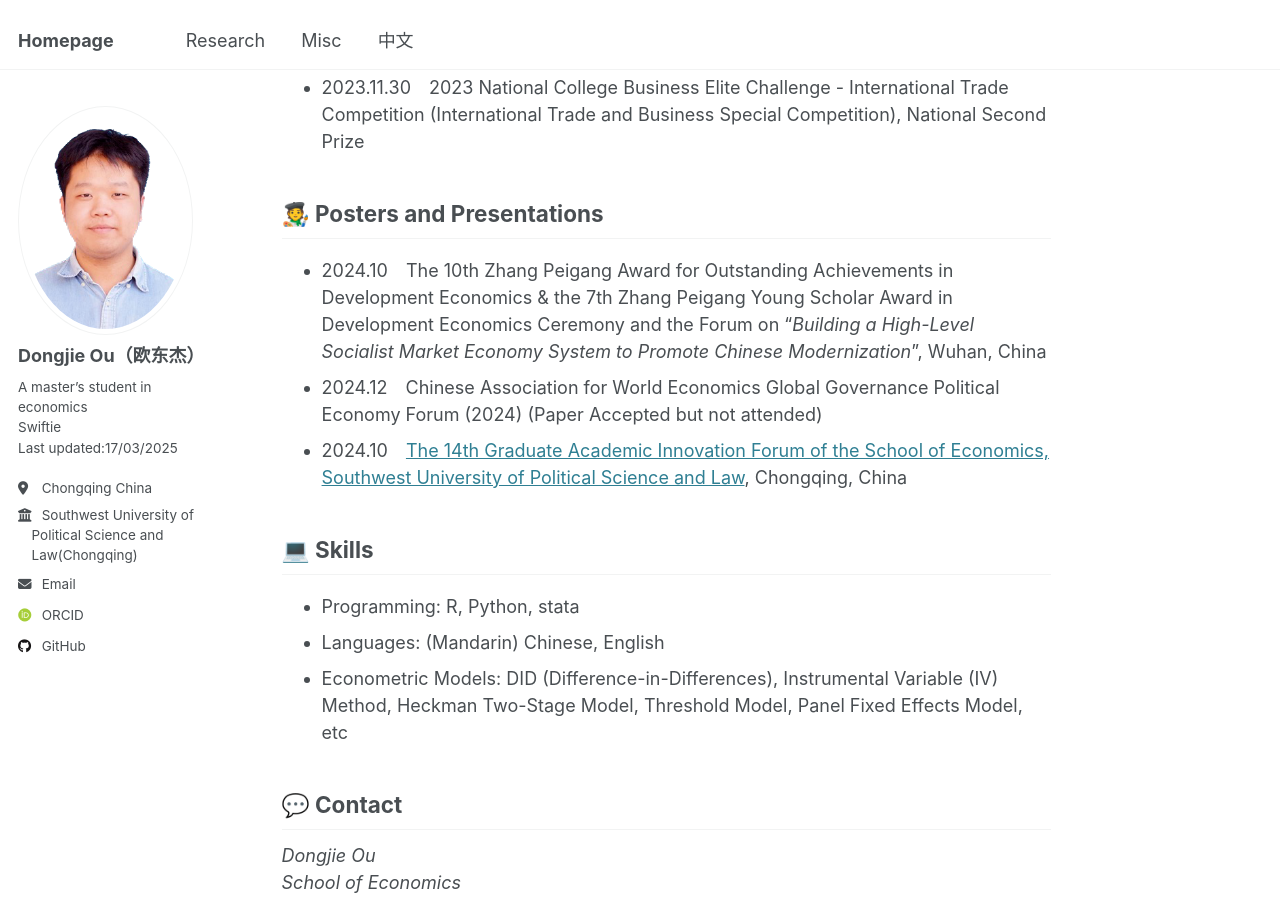
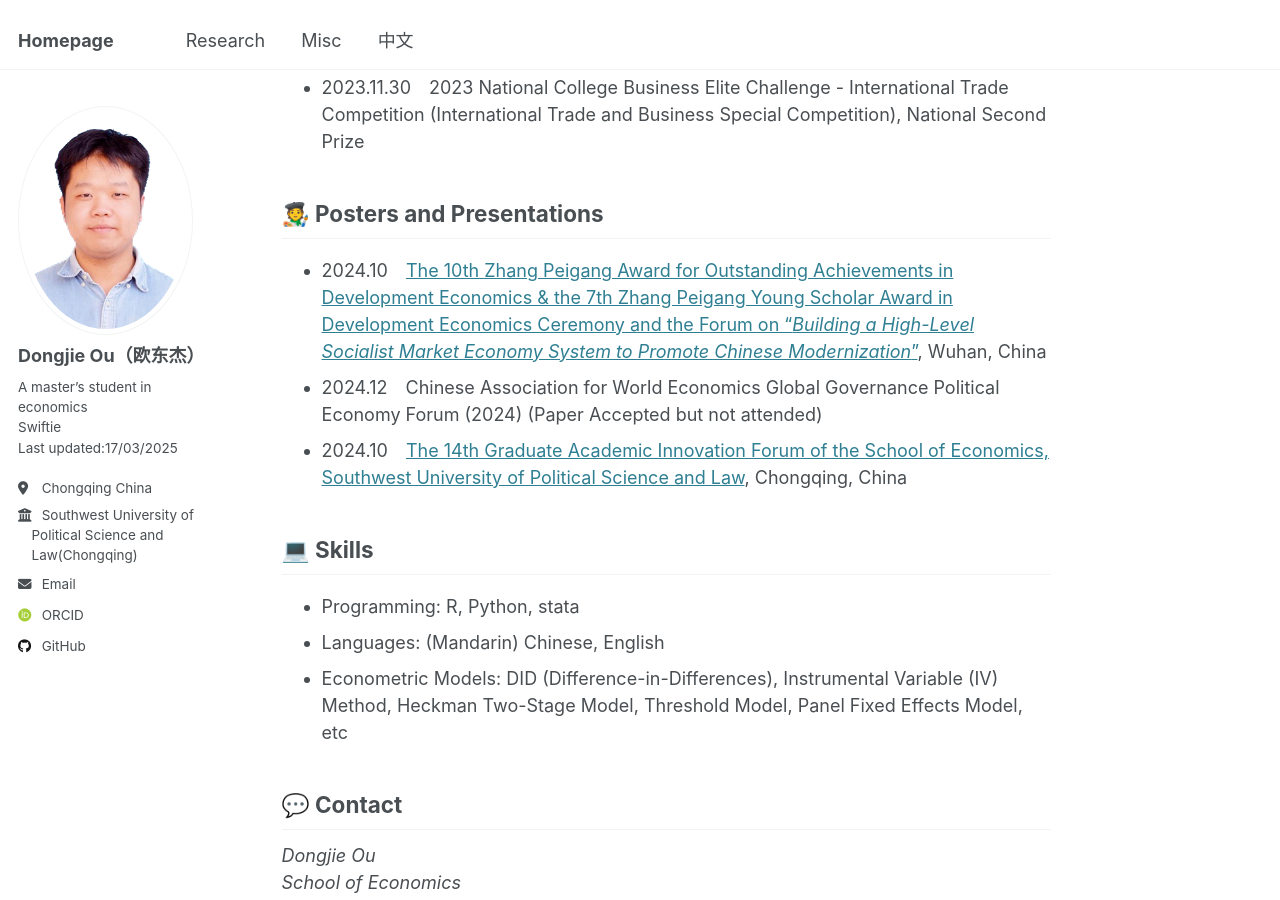
Before and after one commit to oudongjie2001/oudongjie2001.github.io, a Jekyll site: the page built from _pages/about.md, in a window 1280 px wide and 900 px high, scrolled down 2313 px. Built offline with Jekyll 4.4.1, drawn with Linux system fonts in a browser that asks for light colours; some web fonts are replaced; part of the change alters nothing that is shown.

```diff
--- a/_pages/about.md
+++ b/_pages/about.md
@@ -45,7 +45,7 @@ I am an optimistic idealist. Outside of my academic life, I enjoy music, hiking
 - 2023.11.30&emsp;2023 National College Business Elite Challenge - International Trade Competition (International Trade and Business Special Competition), National Second Prize
 
 ## 🧑‍🎨 Posters and Presentations
-- 2024.10&emsp;The 10th Zhang Peigang Award for Outstanding Achievements in Development Economics & the 7th Zhang Peigang Young Scholar Award in Development Economics Ceremony and the Forum on “*Building a High-Level Socialist Market Economy System to Promote Chinese Modernization*”, Wuhan, China
+- 2024.10&emsp;[The 10th Zhang Peigang Award for Outstanding Achievements in Development Economics & the 7th Zhang Peigang Young Scholar Award in Development Economics Ceremony and the Forum on “*Building a High-Level Socialist Market Economy System to Promote Chinese Modernization*”](http://pkcjjh.hust.edu.cn/info/1068/2780.htm), Wuhan, China
 - 2024.12&emsp;Chinese Association for World Economics Global Governance Political Economy Forum (2024) (Paper Accepted but not attended)
 - 2024.10&emsp;[The 14th Graduate Academic Innovation Forum of the School of Economics, Southwest University of Political Science and Law](https://es.swupl.edu.cn/xzjl/5fa34a3e7f324762862565d715fc1e7e.htm), Chongqing, China
 
```
